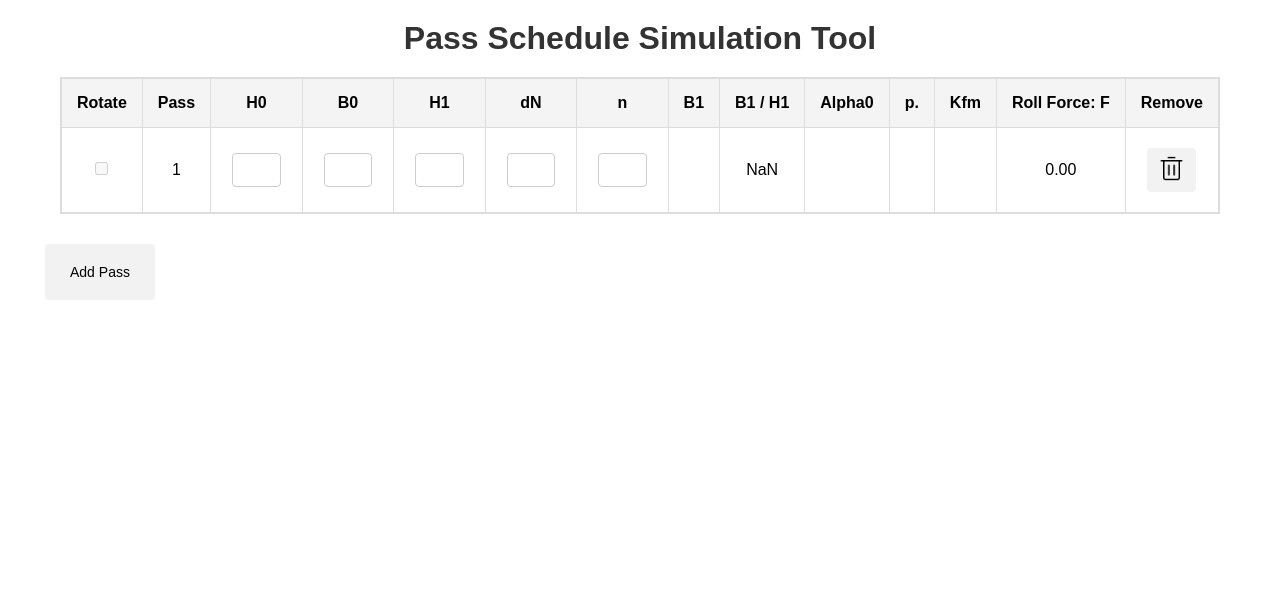
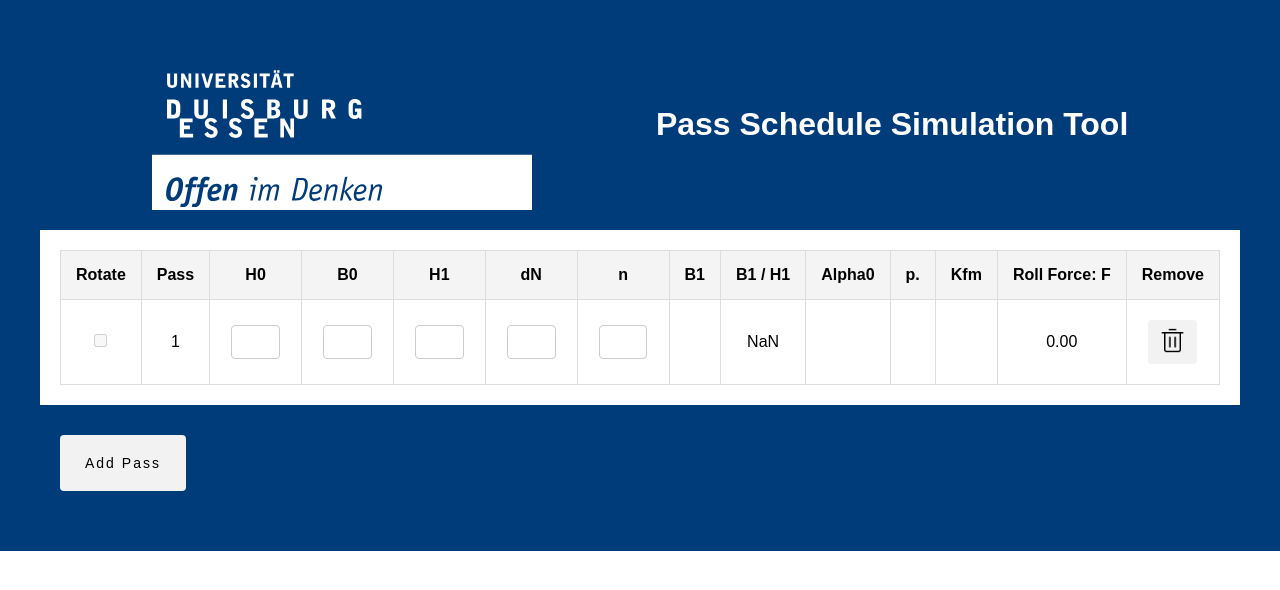
Before and after one commit to A-Houria/Thesis, a React (Create React App) app: page / in a window 1280 px wide. Shown: the top 590 px of the page. Built offline with nearby package versions, Linux system fonts and the light colour scheme.

Commit message:
29/12/2024

```diff
--- a/src/App.js
+++ b/src/App.js
@@ -154,25 +154,25 @@ const updateDependentValues = (index, updatedPasses) => {
 
 
 const handleCellChange = (value, index, column) => {
+  const numericValue = Number(value);
   const updatedPasses = [...passes];
   const currentPass = updatedPasses[index];
   const prevPass = updatedPasses[index - 1] || null;
 
-    if (column === "h0" && index > 0 && value > prevPass.h1) {
+  if (column === "h0" && index > 0 && numericValue > prevPass.h1) {
     setError("H0 cannot be greater than the previous pass's H1");
     return;
   }
 
-    if (column === "h1" && value > currentPass.h0) {
+  if (column === "h1" && numericValue > currentPass.h0) {
     setError("H1 cannot be greater than H0");
     return;
   }
 
   setError("");
-    currentPass[column] = value;
+  currentPass[column] = numericValue;
   updateDependentValues(index, updatedPasses);
 
-    // Update subsequent passes
   for (let i = index + 1; i < updatedPasses.length; i++) {
     const prev = updatedPasses[i - 1];
     updatedPasses[i].h0 = prev.h1 || "";
@@ -220,17 +220,22 @@ const updateDependentValues = (index, updatedPasses) => {
 
     const updatedPasses = [...passes, newPass];
     setPasses(updatedPasses);
+    console.log(passes.length);
   };
 
   const removePass = (index) => {
-    if (index === 0) return;
+    console.log(passes.length);
+    if (passes.length <= 1) return;
     const updatedPasses = passes.filter((_, i) => i !== index).map((pass, i) => ({ ...pass, pass: i + 1 }));
     setPasses(updatedPasses);
   };
 
   return (
     <div>
+      <div className="nav">
+      <img src=".\imgs\UDE.svg" alt="Logo" />
       <h1>Pass Schedule Simulation Tool</h1>
+      </div>
       {error && <p style={{ color: "red" }}>{error}</p>}
       <div className="table-container">
       <table border="1">
@@ -271,7 +276,7 @@ const updateDependentValues = (index, updatedPasses) => {
               <td>{pass.Kfm}</td>
               <td>{(pass.F / 1000).toFixed(2)}</td>
               <td>
-                <button className="removepass" onClick={() => removePass(index)} disabled={index === 0}>
+                <button className="removepass" onClick={() => removePass(index)} disabled={passes.length <= 1}>
                   <img src=".\imgs\trash.png" alt="remove button" />
                 </button>
               </td>
@@ -280,7 +285,7 @@ const updateDependentValues = (index, updatedPasses) => {
         </tbody>
       </table>
       </div>
-      <button onClick={addPass} style={{ marginTop: "10px" }}>Add Pass</button>
+      <button onClick={addPass} style={{ marginTop: "10px" }} disabled={passes.length > 49}>Add Pass</button>
     </div>
   );
 }
--- a/src/Styles/style.css
+++ b/src/Styles/style.css
@@ -1,4 +1,3 @@
-/* General reset and container styles */
 * {
   margin: 0;
   padding: 0;
@@ -6,15 +5,32 @@
   transition: all 0.3s ease-in-out;
 }
 
+.nav {
+  width: 95%;
+  margin: auto;
+  display: flex;
+  flex-direction: row;
+  align-items: center;
+  justify-content: space-around;
+}
+.nav img {
+  max-height: 150px;
+  background-color: white;
+  -webkit-user-select: none;
+     -moz-user-select: none;
+          user-select: none;
+}
+
 div {
   font-family: Arial, sans-serif;
-  margin: 20px;
+  padding: 20px;
+  background-color: #003b7a;
 }
 
 h1 {
   text-align: center;
   font-size: 2rem;
-  color: #333;
+  color: white;
   margin-bottom: 20px;
 }
 
@@ -26,20 +42,20 @@ div[style*="color: red"] {
 }
 
 .table-container {
-  overflow-x: auto; /* Enable horizontal scrolling */
+  overflow-x: auto;
   margin-bottom: 20px;
-  border: 1px solid #ddd; /* Optional border for the container */
+  background: white;
 }
 
 table {
-  min-width: 1000px; /* Set a minimum width to allow horizontal scrolling */
+  min-width: 100%;
   border-collapse: collapse;
 }
 table th, table td {
-  padding: 15px; /* Increase padding for more space in each cell */
+  padding: 15px;
   text-align: center;
   border: 1px solid #ddd;
-  white-space: nowrap; /* Prevent text from wrapping in cells */
+  white-space: nowrap;
 }
 table th {
   background-color: #f4f4f4;
@@ -68,13 +84,14 @@ input[type=number]:focus {
 
 button {
   padding: 20px 25px;
-  margin: 5px;
+  margin: 20px;
   border: none;
   border-radius: 4px;
   background-color: #f2f2f2;
   color: black;
   font-size: 14px;
   cursor: pointer;
+  letter-spacing: 2px;
 }
 button img {
   max-width: 25px;
@@ -84,7 +101,21 @@ button.removepass {
   margin: 5px;
 }
 button.removepass:hover {
+  background-color: rgb(0, 255, 0);
+}
+button.removepass:disabled {
+  cursor: not-allowed;
+}
+button.removepass:disabled:hover {
   background-color: red;
+  color: white;
+}
+button:disabled {
+  cursor: not-allowed;
+}
+button:disabled:hover {
+  background-color: red;
+  color: white;
 }
 button:hover {
   background-color: rgb(0, 255, 0);
--- a/src/Styles/style.scss
+++ b/src/Styles/style.scss
@@ -1,22 +1,37 @@
-/* General reset and container styles */
 * {
   margin: 0;
   padding: 0;
   box-sizing: border-box;
   transition: all 0.3s ease-in-out;
+
+}
+
+.nav{
+  width: 95%;
+  margin: auto;
+  display: flex;
+  flex-direction: row;
+  align-items: center;
+  justify-content: space-around;
+  img{
+    max-height: 150px;
+    background-color: white;
+    user-select: none;
+  }
 }
 
 // Main container
 div {
   font-family: Arial, sans-serif;
-  margin: 20px;
+  padding: 20px;
+  background-color: #003b7a;
 }
 
 // Title
 h1 {
   text-align: center;
   font-size: 2rem;
-  color: #333;
+  color: white;
   margin-bottom: 20px;
 }
 
@@ -30,21 +45,21 @@ div[style*="color: red"] {
 
 // Scrollable table container
 .table-container {
-  overflow-x: auto; /* Enable horizontal scrolling */
+  overflow-x: auto;
   margin-bottom: 20px;
-  border: 1px solid #ddd; /* Optional border for the container */
+  background: white;
 }
 
 // Table styling
 table {
-  min-width: 1000px; /* Set a minimum width to allow horizontal scrolling */
+  min-width: 100%;
   border-collapse: collapse;
 
   th, td {
-    padding: 15px; /* Increase padding for more space in each cell */
+    padding: 15px;
     text-align: center;
     border: 1px solid #ddd;
-    white-space: nowrap; /* Prevent text from wrapping in cells */
+    white-space: nowrap;
   }
 
   th {
@@ -80,13 +95,14 @@ input[type="number"] {
 // Button styling
 button {
   padding: 20px 25px;
-  margin: 5px;
+  margin: 20px;
   border: none;
   border-radius: 4px;
   background-color: #f2f2f2;
   color: black;
   font-size: 14px;
   cursor: pointer;
+  letter-spacing: 2px;
 
   img {
     max-width: 25px;
@@ -97,7 +113,22 @@ button {
     margin: 5px;
 
     &:hover {
+      background-color: rgb(0, 255, 0);
+    }
+    &:disabled{
+      cursor:not-allowed;
+    &:hover{
       background-color: red;
+      color: white;
+    }
+    }
+  }
+
+  &:disabled{
+    cursor:not-allowed;
+    &:hover{
+      background-color: red;
+      color: white;
     }
   }
 
```
Also changed, not shown: public/imgs/UDE.svg (added), 1 other file (tests, documents, lock files or other folders). Lines whose indentation alone changed are shown as unchanged.
